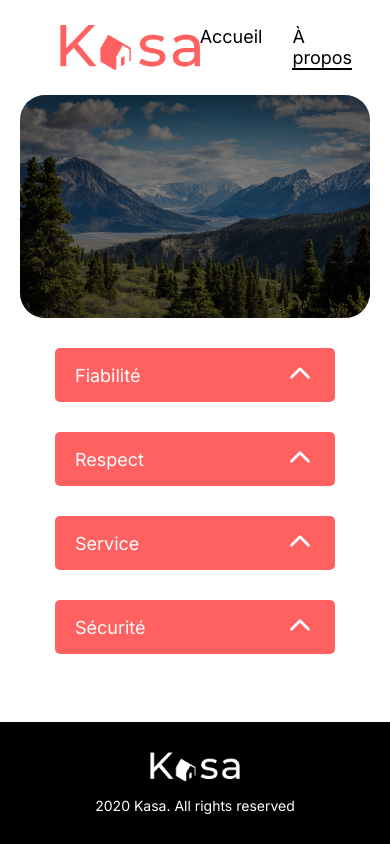
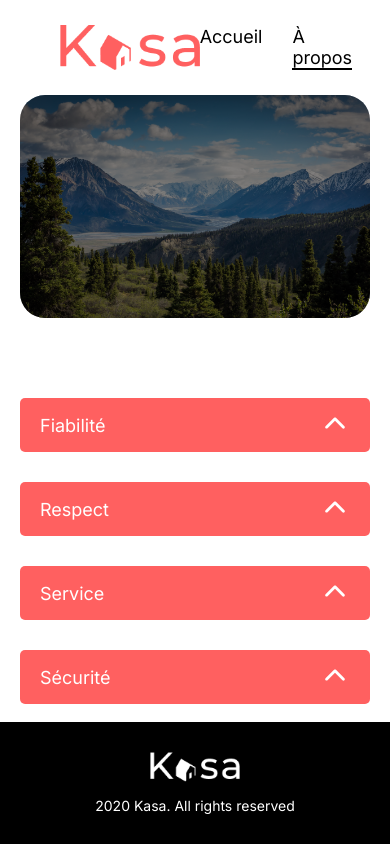
Before and after one commit to HFDC-Dev/P5-Kasa, a React (Vite) app in the folder p5-kasa-react-project/: page /about in a window 390 px wide. Built offline with nearby package versions, Linux system fonts and the light colour scheme.

Commit message:
Ajout de about.scss et du responsive pour la page : A propos

```diff
--- a/p5-kasa-react-project/src/Components/Collapse/collapse.scss
+++ b/p5-kasa-react-project/src/Components/Collapse/collapse.scss
@@ -38,5 +38,7 @@
 }
 
 @media (max-width: 768px) {
-
+  .collapse {
+    width: 100%;
+  }
 }
--- a/p5-kasa-react-project/src/Pages/About.jsx
+++ b/p5-kasa-react-project/src/Pages/About.jsx
@@ -1,6 +1,7 @@
 import Banner from "../Components/Banner/Banner";
 import aboutImage from "../assets/image-about.png";
 import Collapse from "../Components/Collapse/Collapse";
+import "./about.scss"
 
 function About() {
 
@@ -8,7 +9,8 @@ function About() {
     return (
         <main className="about">
             <Banner image={aboutImage} />
-            <Collapse
+            <div className="about-collapses">
+                <Collapse
                 title="Fiabilité"
                 content="Les annonces postées sur Kasa garantissent une fiabilité totale. Les photos sont conformes aux logements, et toutes les informations sont régulièrement vérifiées par nos équipes."
             />
@@ -24,6 +26,7 @@ function About() {
                 title="Sécurité"
                 content="La sécurité est la priorité de Kasa. Aussi bien pour nos hôtes que pour les voyageurs, chaque logement correspond aux critères de sécurité établis par nos services. En laissant une note aussi bien à l'hôte qu'au locataire, cela permet à nos équipes de vérifier que les standards sont bien respectés. Nous organisons également des ateliers sur la sécurité domestique pour nos hôtes."
             />
+            </div>
         </main>
     )
 }
--- /dev/null
+++ b/p5-kasa-react-project/src/Pages/about.scss
@@ -0,0 +1,8 @@
+.about {
+
+  .about-collapses {
+    display: flex;
+    flex-direction: column;
+    margin-top: 50px;
+  }
+}
```
